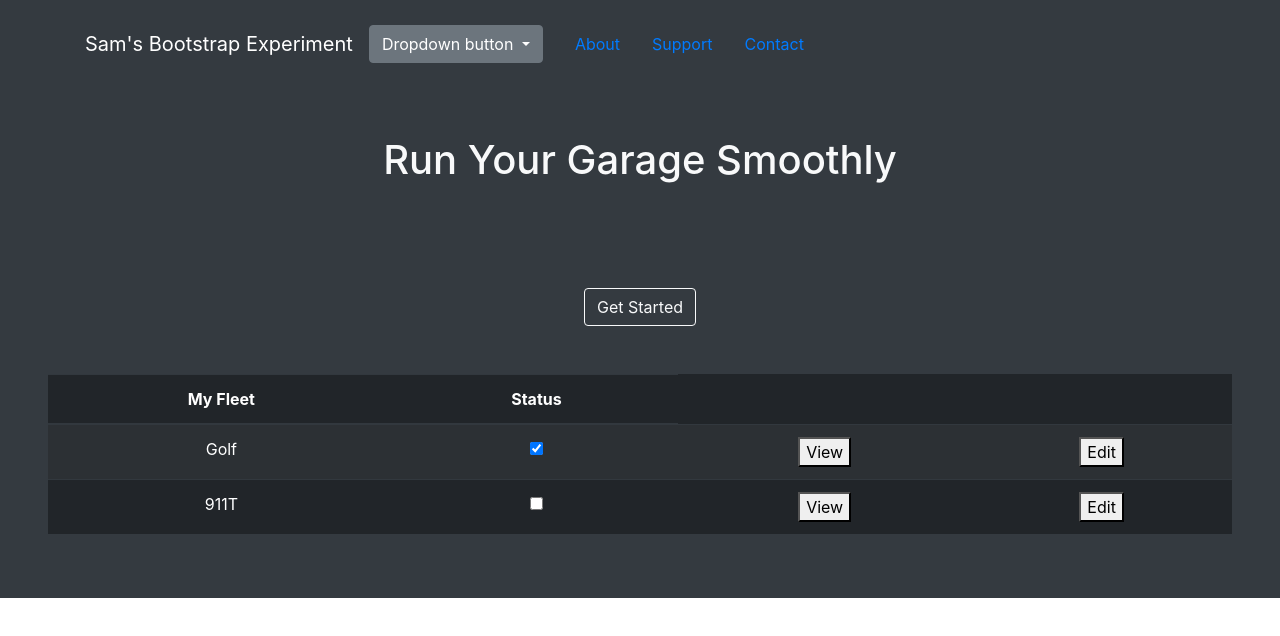
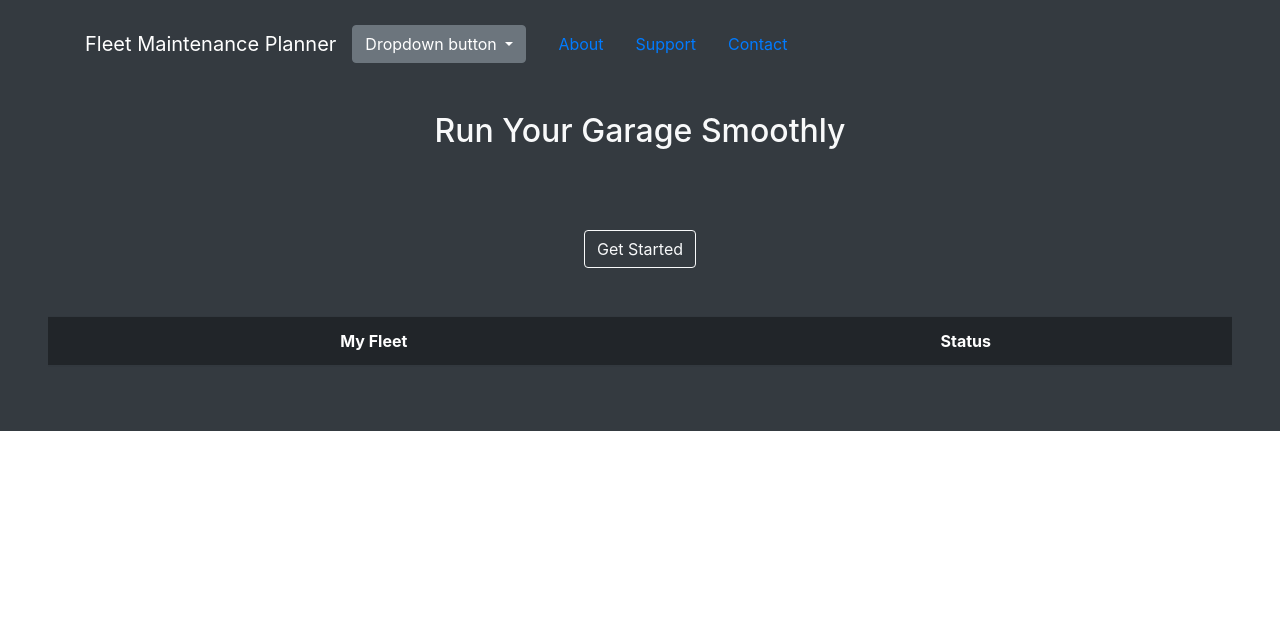
Before and after one commit to SamTessier/Maintenance-Planner, a plain HTML site: page index.html in a window 1280 px wide. Drawn offline with nearby package versions, Linux system fonts and the light colour scheme.

Commit message:
Styling and cleanup
minor styling changes and js cleanup

```diff
--- a/index.html
+++ b/index.html
@@ -32,7 +32,7 @@
   <body>
     <nav class="navbar navbar-expand-lg bg-dark navbar-dark py-3">
       <div class="container">
-        <a href="#" class="navbar-brand">Sam's Bootstrap Experiment</a>
+        <a href="#" class="navbar-brand">Fleet Maintenance Planner</a>
 
         <!--Start of dropdown experiment-->
 
@@ -81,9 +81,9 @@
       </div>
     </nav>
 
-    <section class="bg-dark text-light p-5 text-center">
+    <section class="bg-dark text-light p-4 text-center">
       <div class="container">
-        <h1>Run Your Garage Smoothly</h1>
+        <h2>Run Your Garage Smoothly</h2>
       </div>
     </section>
 
```
Also changed, not shown: index.js (+2 -17 lines).
